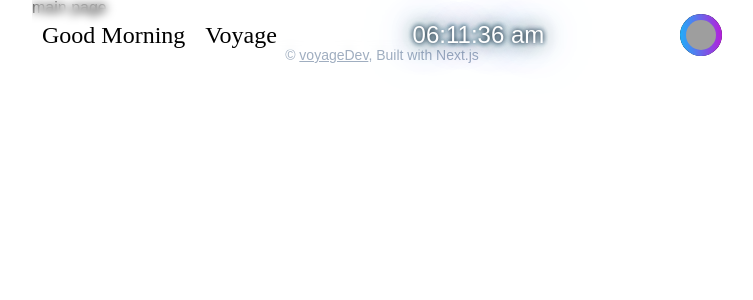
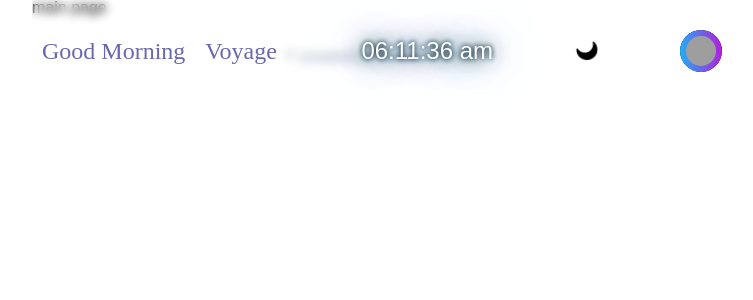
Before and after one commit to cks612/my-rss-feed, a Next.js app: page / in a window 1280 px wide. Shown: the top 300 px of the page, without its empty margins (258-1011 px from the left). Built offline with nearby package versions, Linux system fonts and the light colour scheme; grey boxes are pictures that could not be loaded; a web font is replaced by a local one.

Commit message:
finished timeClicker, working on darkmode

```diff
--- a/src/components/Gnb/index.tsx
+++ b/src/components/Gnb/index.tsx
@@ -1,24 +1,31 @@
+import { FontAwesomeIcon } from "@fortawesome/react-fontawesome";
+import { faSun, faMoon } from "@fortawesome/free-solid-svg-icons";
+
 import moment from "moment";
 import Image from "next/image";
 import Link from "next/link";
-import React, { useState } from "react";
+import React, { useContext, useState } from "react";
 import styled from "styled-components";
 import useInterval from "../../hooks/utils/useInterval";
+import { styles } from "../../styles/_theme";
+import { ThemeContext } from "../../pages/_app";
 
 const Gnb = () => {
   let timeClicker = moment().format("HH:mm:ss a");
   const date = new Date().getHours();
   const findMeridiem = date < 12 ? "am" : date < 17 ? "hm" : "pm";
-  const [_, setRealTime] = useState({});
+  const [realTime, setRealTime] = useState({ timeClicker });
+
+  const { theme, toggleTheme } = useContext(ThemeContext);
 
   useInterval(() => {
-    setRealTime(timeClicker);
+    setRealTime({ ...realTime });
   }, 1000);
 
   return (
     <GnbWrapper>
       <GnbContent>
-        <GnbTitle>
+        <GnbTitle theme={theme}>
           {findMeridiem === "am"
             ? "Good Morning"
             : findMeridiem === "hm"
@@ -27,6 +34,27 @@ const Gnb = () => {
           <span>Voyage</span>
         </GnbTitle>
         <TimeTraker>{timeClicker}</TimeTraker>
+
+        {theme === styles.lightTheme ? (
+          <FontAwesomeIcon
+            className="icon"
+            icon={faMoon}
+            spin
+            size="xl"
+            color="black"
+            onClick={toggleTheme}
+          />
+        ) : (
+          <FontAwesomeIcon
+            className="icon"
+            icon={faSun}
+            spin
+            size="xl"
+            color="black"
+            onClick={toggleTheme}
+          />
+        )}
+
         <Box>
           <Link href="https://cks612.github.io/resume/" target="_blank">
             <MyImg>
@@ -35,7 +63,6 @@ const Gnb = () => {
                 alt="myImg"
                 width={30}
                 height={30}
-                unoptimized={true}
               />
             </MyImg>
           </Link>
@@ -52,18 +79,21 @@ const GnbWrapper = styled.nav`
   display: flex;
   max-width: 700px;
   width: 100%;
-  height: 50px;
   padding-top: 20px;
   backdrop-filter: blur(5px);
+  background: ${({ theme }) => theme.MAIN};
   z-index: 100;
 `;
 
 const GnbContent = styled.div`
-  display: flex;
+  ${({ theme }) => theme.flexBox};
   justify-content: space-between;
-  align-items: center;
   width: 100%;
   padding: 10px 10px;
+
+  .icon {
+    cursor: pointer;
+  }
 `;
 
 const Box = styled.div`
@@ -96,7 +126,7 @@ const MyImg = styled.div`
   display: flex;
   justify-content: center;
   align-items: center;
-  border: 6px solid #070a1c;
+  border: 6px solid;
   border-radius: 50%;
   overflow: hidden;
 
@@ -112,7 +142,7 @@ const GnbTitle = styled.h1`
   align-items: center;
   gap: 20px;
   font-family: neon;
-  color: #000;
+  color: ${({ theme }) => theme.MAIN};
   font-size: 1.5em;
 `;
 
--- a/src/components/Pagination/index.tsx
+++ b/src/components/Pagination/index.tsx
@@ -18,7 +18,7 @@ const Pagination = ({ totalLength, page, setPage }: paginateProps) => {
         &lt;
       </Button>
       {Array(numberOfPagesFromData)
-        .fill()
+        .fill(0)
         .map((_, i) => (
           <Button
             key={uuid()}
@@ -47,7 +47,7 @@ const PaginateWrapper = styled.div`
   gap: 20px;
 `;
 
-const Button = styled.button`
+const Button: any = styled.button`
   padding: 8px;
   margin: 0;
   border: none;
--- a/src/components/Rss/index.tsx
+++ b/src/components/Rss/index.tsx
@@ -10,6 +10,7 @@ import { faSquareRss } from "@fortawesome/free-solid-svg-icons";
 import usePagination from "../../hooks/pagination/usePagination";
 import Pagination from "../Pagination";
 import uuid from "react-uuid";
+
 const RssPage = () => {
   const cache = useQueryClient();
   const feedData = cache.getQueryData(["feeds"]) as FeedDataType[];
--- /dev/null
+++ b/src/hooks/utils/useDarkMode.ts
@@ -0,0 +1,34 @@
+import { useEffect, useState } from "react";
+import { MainTheme, styles } from "../../styles/_theme";
+
+export const useDarkMode = () => {
+  const [theme, setTheme] = useState<MainTheme>(styles.lightTheme);
+  console.log(theme);
+  console.log("=========================");
+
+  const setMode = (mode: MainTheme) => {
+    mode === styles.lightTheme
+      ? window.localStorage.setItem("theme", "light")
+      : window.localStorage.setItem("theme", "dark");
+    setTheme(mode);
+  };
+
+  const toggleTheme = () => {
+    theme === styles.lightTheme
+      ? setMode(styles.darkTheme)
+      : setMode(styles.lightTheme);
+  };
+
+  useEffect(() => {
+    const localTheme = window.localStorage.getItem("theme");
+    if (localTheme !== null) {
+      if (localTheme === "dark") {
+        setTheme(styles.darkTheme);
+      } else {
+        setTheme(styles.lightTheme);
+      }
+    }
+  }, []);
+
+  return { theme, toggleTheme };
+};
--- a/src/pages/_app.tsx
+++ b/src/pages/_app.tsx
@@ -6,32 +6,47 @@ import {
 } from "@tanstack/react-query";
 import type { AppProps } from "next/app";
 import { ThemeProvider } from "styled-components";
-import { color, mixins } from "../styles/_theme";
+import { color, MainTheme, mixins, styles } from "../styles/_theme";
 import GlobalStyles from "../styles/_GlobalStyles";
 import Layout from "../components/Layout";
 import { config } from "@fortawesome/fontawesome-svg-core";
 import "@fortawesome/fontawesome-svg-core/styles.css";
+import { createContext } from "react";
+import { useDarkMode } from "../hooks/utils/useDarkMode";
 config.autoAddCss = false;
+
+export interface ContextProps {
+  theme: MainTheme;
+  toggleTheme: () => void;
+}
+
+export const ThemeContext = createContext<ContextProps>({
+  theme: styles.lightTheme,
+  toggleTheme: () => {
+    return null;
+  },
+});
 
 function MyApp({
   Component,
   pageProps,
 }: AppProps<{ dehydratedState: DehydratedState }>) {
   const queryClient = new QueryClient();
+  const { theme, toggleTheme } = useDarkMode();
 
   return (
-    <>
-      <GlobalStyles />
-      <ThemeProvider theme={{ ...color, ...mixins }}>
+    <ThemeContext.Provider value={{ theme, toggleTheme }}>
+      <ThemeProvider theme={{ ...color, ...mixins, ...styles }}>
         <QueryClientProvider client={queryClient}>
           <Hydrate state={pageProps.dehydratedState}>
+            <GlobalStyles />
             <Layout>
               <Component {...pageProps} />
             </Layout>
           </Hydrate>
         </QueryClientProvider>
       </ThemeProvider>
-    </>
+    </ThemeContext.Provider>
   );
 }
 
--- a/src/styles/_theme.ts
+++ b/src/styles/_theme.ts
@@ -1,12 +1,10 @@
 export const color = {
-  mainBodyColor: "#f3f4f6",
-  whiteColor: "#FFF",
-  mainColor: "#0EB8FF",
-  mainFontColor: "#52a8ec",
-  carouselBackColor: "#bbe3fc",
-  titleColor: "#28323c",
-  rightTagColor: "#f2fafd",
-  grayColor: "#6c757d",
+  FONT_BLACK: "#000",
+  FONT_WHITE: "#FFF",
+  FEED_BODY: "#fffcf1",
+  FEED_CONTENT: "#2b2d36",
+  FEED_FOOTER: "#595f67",
+  PAGINATE_TEXT: "#52a8ec",
 };
 
 export const mixins = {
@@ -42,3 +40,23 @@ export const mixins = {
     return;
   },
 };
+
+export const styles = {
+  lightTheme: {
+    ...color,
+    MAIN: "#6868AD",
+    SUB: "#dbd7ff",
+    BACKGROUND: "#fdfdff",
+    SUBBACKGROUND: "rgb(242, 240, 253)",
+  },
+
+  darkTheme: {
+    ...color,
+    MAIN: "#dbd7ff",
+    SUB: "#6868AD",
+    BACKGROUND: "#202124",
+    SUBBACKGROUND: "#30373e",
+  },
+};
+
+export type MainTheme = typeof styles.lightTheme;
```
